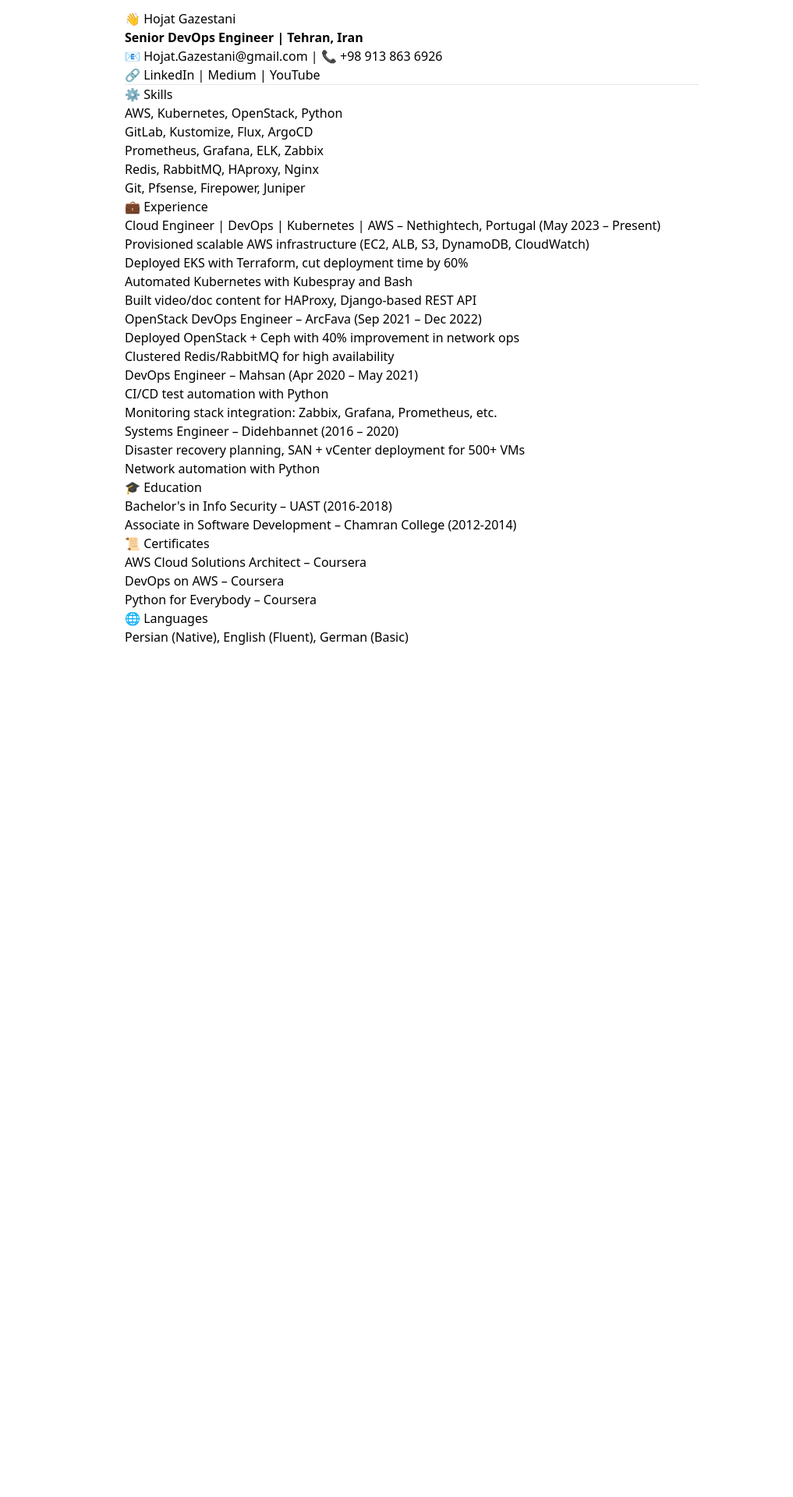
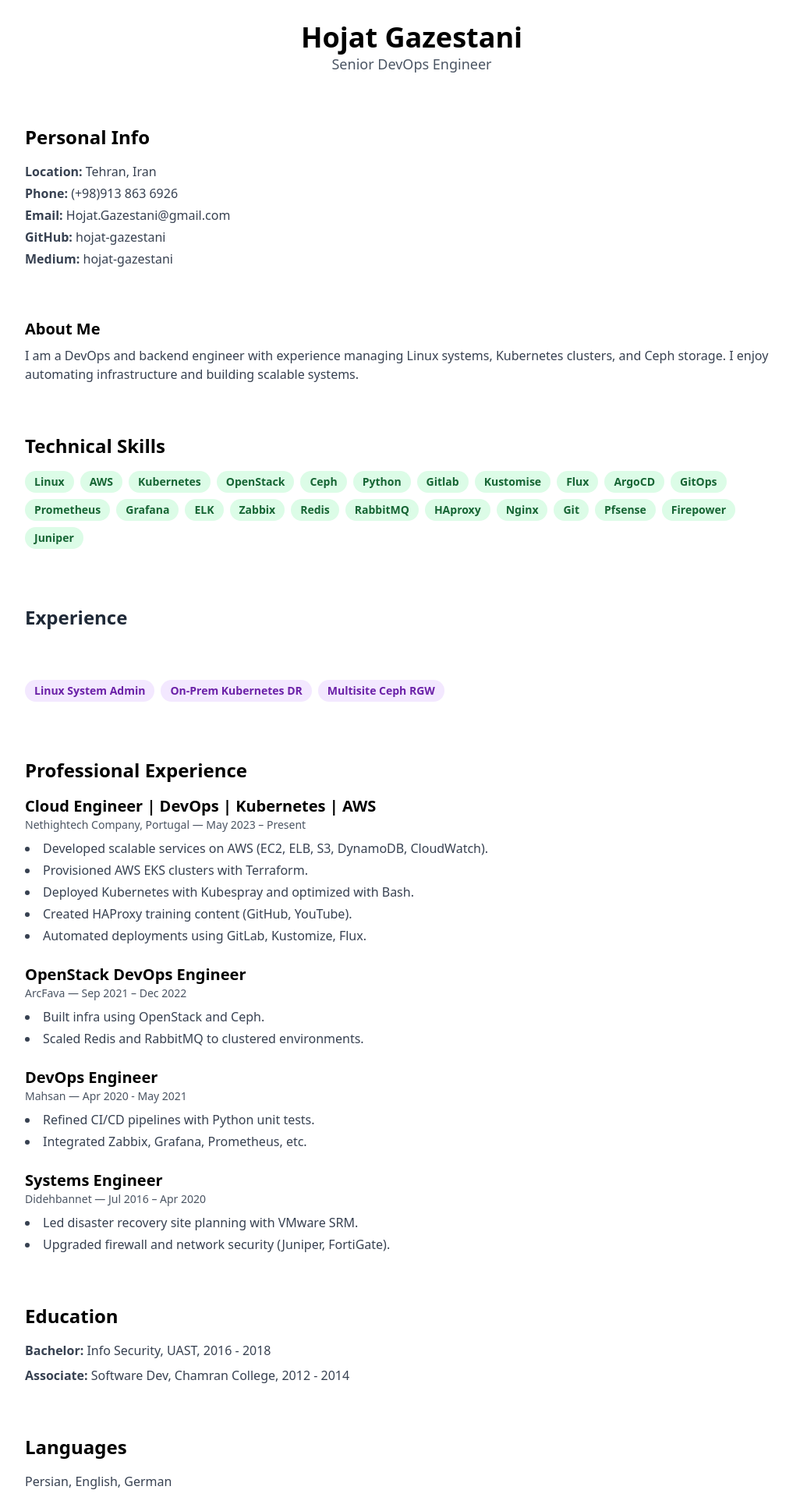
Before and after one commit to hojat-gazestani/hojat-gazestani, a Next.js app: page / in a window 1280 px wide. Shown: the part 20-1940 px from the top of the page at 78% size, without its empty margins (112-1129 px from the left). Before the commit the page ends 881 px from the top, so only its background shows below. Built offline with nearby package versions, Linux system fonts and the light colour scheme.

Commit message:
Creating blog post

```diff
--- a/next.config.ts
+++ b/next.config.ts
@@ -5,9 +5,6 @@
   images: {
     unoptimized: true,
   },
-  experimental: {
-    optimizeFonts: true,
-  },
 };
 
 export default nextConfig;
--- a/package.json
+++ b/package.json
@@ -25,5 +25,6 @@
     "postcss": "^8.4.38",
     "tailwindcss": "^3.4.3",
     "typescript": "^5"
-  }
+  },
+  "homepage": "https://hojatgazestani.github.io/hojat-gazestani"
 }
--- a/pages/blog/ceph-csi-setup.tsx
+++ b/pages/blog/ceph-csi-setup.tsx
@@ -1,5 +1,6 @@
 import Head from 'next/head';
 import Link from 'next/link';
+import Image from "next/image";
 
 export default function CephCSISetup() {
   return (
@@ -19,7 +20,7 @@
         </div>
 
         <div className="mb-8">
-          <img
+          <Image
             src="/images/ceph-csi-diagram.png"
             alt="Ceph CSI Architecture Diagram"
             className="rounded-lg shadow-md"
@@ -30,7 +31,7 @@
           <h2 className="text-2xl font-semibold mt-8 mb-4">Introduction</h2>
           <p>
             Ceph CSI (Container Storage Interface) allows Kubernetes to use Ceph RBD and CephFS volumes
-            as persistent storage for containerized applications. In this guide, I'll walk through the setup
+            as persistent storage for containerized applications. In this guide, I will walk through the setup
             process I used in my production environment.
           </p>
         </section>
--- a/pages/certificates.tsx
+++ b/pages/certificates.tsx
@@ -1,4 +1,7 @@
+import Image from "next/image";
+
 export default function Certificates() {
+
   const certificates = [
     {
       name: 'Certified Kubernetes Administrator',
@@ -16,7 +19,7 @@
       <div className="grid grid-cols-1 md:grid-cols-2 gap-6">
         {certificates.map((cert) => (
           <a key={cert.name} href={cert.url} target="_blank" rel="noopener noreferrer" className="border rounded-lg p-4 hover:shadow-md transition-shadow">
-            <img src={cert.image} alt={cert.name} className="w-full h-48 object-contain mb-4" />
+            <Image src={cert.image} alt={cert.name} className="w-full h-48 object-contain mb-4" />
             <h3 className="text-xl font-semibold">{cert.name}</h3>
             <p className="text-gray-600">{cert.issuer}</p>
             <p className="text-sm text-gray-500 mt-2">Issued: {cert.date}</p>
--- a/pages/index.tsx
+++ b/pages/index.tsx
@@ -1,72 +1,164 @@
-// pages/index.tsx
-import Head from 'next/head';
+import { ExperienceItem } from "@/components/ExperienceItem";
+import { SectionTitleTag } from "@/components/SectionTitleTag";
+import { SkillTag } from "@/components/SkillTag";
+import { CertificateItem } from "@/components/CertificateItem";
+import { AboutMe } from "@/components/AboutMe";
+import { Skills } from "@/components/SkillTag";
 
 export default function Home() {
   return (
-    <>
-      <Head>
-        <title>Hojat Gazestani - Senior DevOps Engineer</title>
-      </Head>
-      <main style={{ maxWidth: '800px', margin: '0 auto', padding: '2rem' }}>
-        <h1>👋 Hojat Gazestani</h1>
-        <p><strong>Senior DevOps Engineer | Tehran, Iran</strong></p>
-        <p>📧 Hojat.Gazestani@gmail.com | 📞 +98 913 863 6926</p>
-        <p>🔗 <a href="https://www.linkedin.com/in/hojat-gazestani" target="_blank">LinkedIn</a> |
-            <a href="https://medium.com/@hojat-gazestani" target="_blank"> Medium</a> |
-            <a href="https://www.youtube.com/channel/UCmYCnN9mmHEcSvfP6ytbnGA" target="_blank"> YouTube</a></p>
+    <main className="max-w-5xl mx-auto px-4 py-12 space-y-16">
+      {/* Header */}
+      <header className="text-center">
+        <h1 className="text-4xl font-bold">Hojat Gazestani</h1>
+        <p className="text-lg text-gray-600">Senior DevOps Engineer</p>
+      </header>
 
-        <hr />
+      {/* Personal Info */}
+      <section>
+        <h2 className="text-2xl font-semibold mb-4">Personal Info</h2>
+        <ul className="text-gray-700 space-y-1">
+          <li><strong>Location:</strong> Tehran, Iran</li>
+          <li><strong>Phone:</strong> (+98)913 863 6926</li>
+          <li><strong>Email:</strong> Hojat.Gazestani@gmail.com</li>
+          <li><strong>GitHub:</strong> hojat-gazestani</li>
+          <li><strong>Medium:</strong> hojat-gazestani</li>
+        </ul>
+      </section>
 
-        <h2>⚙️ Skills</h2>
-        <ul>
-          <li>AWS, Kubernetes, OpenStack, Python</li>
-          <li>GitLab, Kustomize, Flux, ArgoCD</li>
-          <li>Prometheus, Grafana, ELK, Zabbix</li>
-          <li>Redis, RabbitMQ, HAproxy, Nginx</li>
-          <li>Git, Pfsense, Firepower, Juniper</li>
+      <AboutMe />
+
+      <Skills />
+
+
+      <SectionTitleTag text="Experience" />
+      <div className="flex flex-wrap mb-6">
+        <ExperienceItem text="Linux System Admin" />
+        <ExperienceItem text="On-Prem Kubernetes DR" />
+        <ExperienceItem text="Multisite Ceph RGW" />
+      </div>
+
+
+
+      {/* Experience */}
+      <section>
+        <h2 className="text-2xl font-semibold mb-4">Professional Experience</h2>
+        <div className="space-y-6">
+          <div>
+            <h3 className="text-xl font-bold">Cloud Engineer | DevOps | Kubernetes | AWS</h3>
+            <p className="text-sm text-gray-600">Nethightech Company, Portugal — May 2023 – Present</p>
+            <ul className="list-disc list-inside text-gray-700 mt-2 space-y-1">
+              <li>Developed scalable services on AWS (EC2, ELB, S3, DynamoDB, CloudWatch).</li>
+              <li>Provisioned AWS EKS clusters with Terraform.</li>
+              <li>Deployed Kubernetes with Kubespray and optimized with Bash.</li>
+              <li>Created HAProxy training content (GitHub, YouTube).</li>
+              <li>Automated deployments using GitLab, Kustomize, Flux.</li>
+            </ul>
+          </div>
+          <div>
+            <h3 className="text-xl font-bold">OpenStack DevOps Engineer</h3>
+            <p className="text-sm text-gray-600">ArcFava — Sep 2021 – Dec 2022</p>
+            <ul className="list-disc list-inside text-gray-700 mt-2 space-y-1">
+              <li>Built infra using OpenStack and Ceph.</li>
+              <li>Scaled Redis and RabbitMQ to clustered environments.</li>
+            </ul>
+          </div>
+          <div>
+            <h3 className="text-xl font-bold">DevOps Engineer</h3>
+            <p className="text-sm text-gray-600">Mahsan — Apr 2020 - May 2021</p>
+            <ul className="list-disc list-inside text-gray-700 mt-2 space-y-1">
+              <li>Refined CI/CD pipelines with Python unit tests.</li>
+              <li>Integrated Zabbix, Grafana, Prometheus, etc.</li>
+            </ul>
+          </div>
+          <div>
+            <h3 className="text-xl font-bold">Systems Engineer</h3>
+            <p className="text-sm text-gray-600">Didehbannet — Jul 2016 – Apr 2020</p>
+            <ul className="list-disc list-inside text-gray-700 mt-2 space-y-1">
+              <li>Led disaster recovery site planning with VMware SRM.</li>
+              <li>Upgraded firewall and network security (Juniper, FortiGate).</li>
+            </ul>
+          </div>
+        </div>
+      </section>
+
+      {/* Education */}
+      <section>
+        <h2 className="text-2xl font-semibold mb-4">Education</h2>
+        <ul className="text-gray-700 space-y-2">
+          <li><strong>Bachelor:</strong> Info Security, UAST, 2016 - 2018</li>
+          <li><strong>Associate:</strong> Software Dev, Chamran College, 2012 - 2014</li>
+        </ul>
+      </section>
+
+      {/* Languages */}
+      <section>
+        <h2 className="text-2xl font-semibold mb-4">Languages</h2>
+        <p className="text-gray-700">Persian, English, German</p>
+      </section>
+
+      {/* Online Content */}
+      <section>
+        <h2 className="text-2xl font-semibold mb-4">Online Content</h2>
+        <p className="text-gray-700 mb-2">YouTube: <a href="https://www.youtube.com/@hojatgazestani7142" className="text-blue-600 underline">hojatgazestani7142</a></p>
+        <p className="text-gray-700">Topics: OpenStack, Ceph, Kubernetes, RabbitMQ, HAProxy, Puppet, Vagrant, LPIC3, SRM, Layer 2 Security</p>
+      </section>
+
+      <SectionTitleTag text="Certificates" />
+      <CertificateItem
+        title="CKA - Certified Kubernetes Administrator"
+        issuer="CNCF"
+        year="2024"
+      />
+      <CertificateItem
+        title="Red Hat Certified System Administrator"
+        issuer="Red Hat"
+        year="2023"
+      />
+
+      {/* Certificates */}
+      <section>
+        <h2 className="text-2xl font-semibold mb-4">Certificates</h2>
+        <ul className="list-disc list-inside text-gray-700 space-y-1">
+          <li><a href="#" className="text-blue-600 underline">AWS Cloud Solutions Architect (Coursera)</a></li>
+          <li><a href="#" className="text-blue-600 underline">DevOps on AWS (Coursera)</a></li>
+          <li><a href="#" className="text-blue-600 underline">Python for Everybody (Coursera)</a></li>
+          <li><a href="#" className="text-blue-600 underline">Google Cloud Fundamentals (Coursera)</a></li>
+          <li>VMware (VCP, NSX, SRM), CCNA/CCNP, MTCNA, LPIC3, PWK, ISMS, EMC</li>
         </ul>
 
-        <h2>💼 Experience</h2>
-        <h3>Cloud Engineer | DevOps | Kubernetes | AWS – Nethightech, Portugal (May 2023 – Present)</h3>
-        <ul>
-          <li>Provisioned scalable AWS infrastructure (EC2, ALB, S3, DynamoDB, CloudWatch)</li>
-          <li>Deployed EKS with Terraform, cut deployment time by 60%</li>
-          <li>Automated Kubernetes with Kubespray and Bash</li>
-          <li>Built video/doc content for HAProxy, Django-based REST API</li>
-        </ul>
 
-        <h3>OpenStack DevOps Engineer – ArcFava (Sep 2021 – Dec 2022)</h3>
-        <ul>
-          <li>Deployed OpenStack + Ceph with 40% improvement in network ops</li>
-          <li>Clustered Redis/RabbitMQ for high availability</li>
-        </ul>
 
-        <h3>DevOps Engineer – Mahsan (Apr 2020 – May 2021)</h3>
-        <ul>
-          <li>CI/CD test automation with Python</li>
-          <li>Monitoring stack integration: Zabbix, Grafana, Prometheus, etc.</li>
-        </ul>
 
-        <h3>Systems Engineer – Didehbannet (2016 – 2020)</h3>
-        <ul>
-          <li>Disaster recovery planning, SAN + vCenter deployment for 500+ VMs</li>
-          <li>Network automation with Python</li>
-        </ul>
-
-        <h2>🎓 Education</h2>
-        <p>Bachelor's in Info Security – UAST (2016-2018)</p>
-        <p>Associate in Software Development – Chamran College (2012-2014)</p>
-
-        <h2>📜 Certificates</h2>
-        <ul>
-          <li><a href="https://www.coursera.org/account/accomplishments/specialization/certificate/ABC123">AWS Cloud Solutions Architect – Coursera</a></li>
-          <li><a href="https://www.coursera.org/account/accomplishments/specialization/certificate/XYZ456">DevOps on AWS – Coursera</a></li>
-          <li><a href="https://www.coursera.org/account/accomplishments/specialization/certificate/123XYZ">Python for Everybody – Coursera</a></li>
-        </ul>
-
-        <h2>🌐 Languages</h2>
-        <p>Persian (Native), English (Fluent), German (Basic)</p>
-      </main>
-    </>
+      {/* Contact Section */}
+      <section className="text-center">
+        <SectionTitleTag text="Contact" />
+        <p className="mt-4">
+          <a
+            href="mailto:your.email@example.com"
+            className="text-blue-600 hover:underline"
+          >
+            your.email@example.com
+          </a>
+        </p>
+        <div className="mt-2 space-x-4">
+          <a
+            href="https://www.linkedin.com/in/hojat-gazestani"
+            target="_blank"
+            className="text-blue-600 hover:underline"
+          >
+            LinkedIn
+          </a>
+          <a
+            href="https://github.com/hojat-gazestani"
+            target="_blank"
+            className="text-blue-600 hover:underline"
+          >
+            GitHub
+          </a>
+        </div>
+      </section>
+      </section>
+    </main>
   );
 }
--- /dev/null
+++ b/src/components/AboutMe.tsx
@@ -0,0 +1,8 @@
+export const AboutMe = () => (
+  <div className="mb-10">
+    <h2 className="text-xl font-bold mb-2">About Me</h2>
+    <p className="text-gray-700">
+      I am a DevOps and backend engineer with experience managing Linux systems, Kubernetes clusters, and Ceph storage. I enjoy automating infrastructure and building scalable systems.
+    </p>
+  </div>
+);
--- /dev/null
+++ b/src/components/CertificateItem.tsx
@@ -0,0 +1,20 @@
+import React from "react";
+
+interface CertificateItemProps {
+  title: string;
+  issuer: string;
+  year: string;
+}
+
+export const CertificateItem: React.FC<CertificateItemProps> = ({
+  title,
+  issuer,
+  year,
+}) => {
+  return (
+    <div className="mb-3">
+      <p className="text-md font-bold">{title}</p>
+      <p className="text-sm text-gray-600">{issuer} • {year}</p>
+    </div>
+  );
+};
--- /dev/null
+++ b/src/components/ExperienceItem.tsx
@@ -0,0 +1,13 @@
+import React from "react";
+
+interface ExperienceItemProps {
+  text: string;
+}
+
+export const ExperienceItem: React.FC<ExperienceItemProps> = ({ text }) => {
+  return (
+    <span className="inline-block bg-purple-100 text-purple-800 text-sm font-semibold mr-2 mb-2 px-3 py-1 rounded-full">
+      {text}
+    </span>
+  );
+};
--- /dev/null
+++ b/src/components/SectionTitleTag.tsx
@@ -0,0 +1,13 @@
+import React from "react";
+
+interface SectionTitleTagProps {
+  text: string;
+}
+
+export const SectionTitleTag: React.FC<SectionTitleTagProps> = ({ text }) => {
+  return (
+    <h2 className="text-2xl font-bold mb-4 text-gray-800">
+      {text}
+    </h2>
+  );
+};
--- /dev/null
+++ b/src/components/SkillTag.tsx
@@ -0,0 +1,35 @@
+import React from "react";
+import { SectionTitleTag } from "@/components/SectionTitleTag";
+
+interface SkillTagProps {
+  text: string;
+}
+
+export const SkillTag: React.FC<SkillTagProps> = ({ text }) => {
+  return (
+    <span className="inline-block bg-green-100 text-green-800 text-sm font-semibold mr-2 mb-2 px-3 py-1 rounded-full">
+      {text}
+    </span>
+  );
+};
+
+export const Skills = () => {
+  return (
+    <>
+      {/* Skills */}
+      <section>
+        <h2 className="text-2xl font-semibold mb-4">Technical Skills</h2>
+        <div className="flex flex-wrap">
+          {[
+            "Linux", "AWS", "Kubernetes", "OpenStack", "Ceph",  "Python",
+            "Gitlab", "Kustomise", "Flux", "ArgoCD", "GitOps",
+            "Prometheus", "Grafana", "ELK", "Zabbix",
+            "Redis", "RabbitMQ", "HAproxy", "Nginx",
+            "Git", "Pfsense", "Firepower", "Juniper"
+          ].map((skill) => <SkillTag key={skill} text={skill} />)}
+        </div>
+      </section>
+
+    </>
+  );
+};
```
